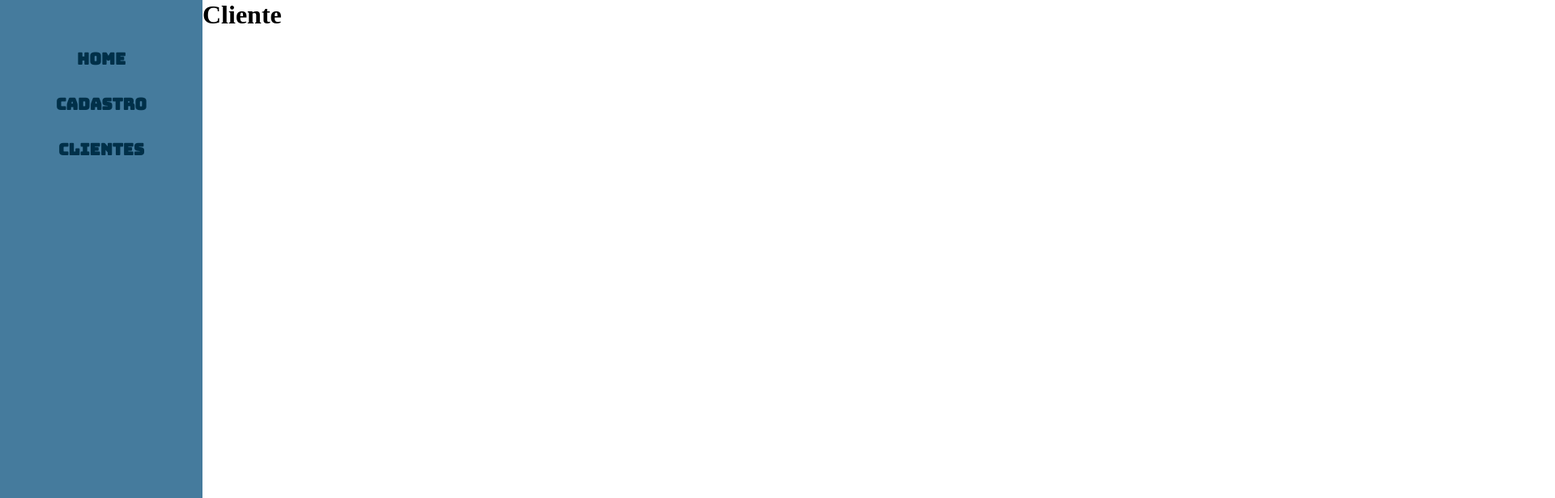
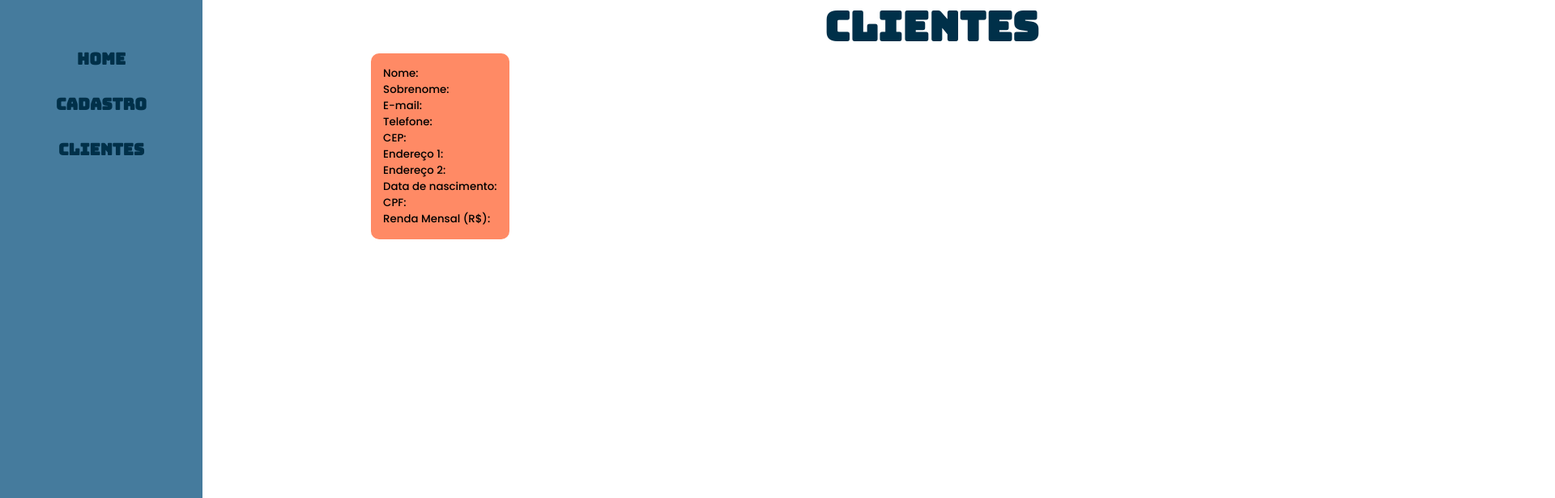
Before and after one commit to lelaranja/formCliente-SprintII-Resilia, a React (Vite) app: page /clientes in a window 1280 px wide. Shown: the top 616 px of the page at 81% size, 1920 px wide, since content can reach past the window. Built offline with nearby package versions, Linux system fonts and the light colour scheme.

Commit message:
add: criação card clientes + estilização

```diff
--- a/pages/Clients/Clients.jsx
+++ b/pages/Clients/Clients.jsx
@@ -1,10 +1,13 @@
 import React from 'react'
+import CardCliente from '../../src/components/CardCliente/CardCliente'
+import S from './Clients.module.css'
 
 
 const Clients = () => {
   return (
-    <div>
-      <h1>Cliente</h1>
+    <div className={S.container}>
+      <h1>Clientes</h1>
+      <CardCliente />
     </div>
   )
 }
--- /dev/null
+++ b/pages/Clients/Clients.module.css
@@ -0,0 +1,14 @@
+@import url("https://fonts.googleapis.com/css2?family=Bungee&display=swap");
+
+.container {
+  height: calc(100vh - 200px);
+  width: 1800px;
+  display: flex;
+  flex-direction: column;
+}
+
+.container h1 {
+  font-family: "Bungee", cursive;
+  font-size: 50px;
+  color: #003049;
+}
--- a/pages/Registration/Registration.jsx
+++ b/pages/Registration/Registration.jsx
@@ -5,11 +5,24 @@ import FormTwo from "../../src/components/FormTwo/FormTwo";
 import FormThree from "../../src/components/FormThree/FormThree";
 
 const Registration = () => {
+  const [view, setView] = useState("form1");
+  function handleViewFst() {
+    e.preventDefault();
+    setView(view);
+  }
+  function handleViewScd() {
+    e.preventDefault();
+    setView("form2");
+  }
+  function handleViewTrd() {
+    e.preventDefault();
+    setView("form3");
+  }
 
   return (
     <div className={S.container}>
-      {view == 'form1' && <FormOne />}
-      {view == 'form2' && <FormTwo />}
+      {view == "form1" && <FormOne onClick={handleViewScd} />}
+      {view == 'form2' && <FormTwo onClick={handleViewTrd} />}
       {view == 'form3' && <FormThree />}
     </div>
   );
--- /dev/null
+++ b/src/components/CardCliente/CardCliente.jsx
@@ -0,0 +1,33 @@
+import React from 'react'
+import S from './CardCliente.module.css'
+
+const CardCliente = ({ nome, sobrenome, email, telefone, cep, enderecoI, enderecoII, dataNascimento, cpf, rendaMensal }) => {
+    return (
+        <div className={S.divPrincipal}>
+            <section className={S.dadosForm}>
+                <small>Nome: </small>
+                <p>{nome}</p>
+                <small>Sobrenome: </small>
+                <p>{sobrenome}</p>
+                <small>E-mail: </small>
+                <p>{email}</p>
+                <small>Telefone: </small>
+                <p>{telefone}</p>
+                <small>CEP: </small>
+                <p>{cep}</p>
+                <small>Endereço 1: </small>
+                <p>{enderecoI}</p>
+                <small>Endereço 2: </small>
+                <p>{enderecoII}</p>
+                <small>Data de nascimento: </small>
+                <p>{dataNascimento}</p>
+                <small>CPF: </small>
+                <p>{cpf}</p>
+                <small>Renda Mensal (R$): </small>
+                <p>{rendaMensal}</p>
+            </section>
+        </div>
+    )
+}
+
+export default CardCliente
--- /dev/null
+++ b/src/components/CardCliente/CardCliente.module.css
@@ -0,0 +1,29 @@
+@import url("https://fonts.googleapis.com/css2?family=Poppins:wght@200;400;500&display=swap");
+
+.divPrincipal {
+  display: grid;
+  grid-template-columns: 1fr 1fr 1fr;
+  grid-template-rows: 1fr 1fr 1fr;
+  gap: 20px 20px;
+  grid-template-areas:
+    ". . . "
+    ". . . "
+    ". . . ";
+  justify-content: space-evenly;
+  align-content: center;
+  justify-items: center;
+  align-items: center;
+}
+
+.dadosForm {
+  display: flex;
+  flex-direction: column;
+  align-items: flex-start;
+  font-family: "Poppins", sans-serif;
+  background-color: #ff8a65;
+  padding: 15px;
+  border-radius: 10px;
+}
+.dadosForm small {
+  font-weight: 500;
+}
--- a/src/context/formContext.jsx
+++ b/src/context/formContext.jsx
@@ -28,9 +28,6 @@ const FormProvider = ({ children }) => {
 
     function handleClick(e) {
         e.preventDefault();
-
-        console.log(dadosForm);
-
         setLista([...lista, dadosForm]);
 
         setDadosForm({
@@ -47,25 +44,15 @@ const FormProvider = ({ children }) => {
         });
     }
 
-    const [view, setView] = useState("form1");
-    function handleViewFst() {
-        setView("form1");
-    }
-    function handleViewScd() {
-        setView("form2");
-    }
-    function handleViewTrd() {
-        setView("form3");
-    }
 
     const contexto = {
         dadosForm: dadosForm,
         lista: lista,
         handleChange: handleChange,
         handleClick: handleClick,
-        handleViewFst: handleViewFst,
-        handleViewScd: handleViewScd,
-        handleViewTrd: handleViewTrd,
+        // handleViewFst: handleViewFst,
+        // handleViewScd: handleViewScd,
+        // handleViewTrd: handleViewTrd,
     };
 
     return (
```
Also changed, not shown: src/components/FormOne/FormOne.jsx (+7 -7 lines).
